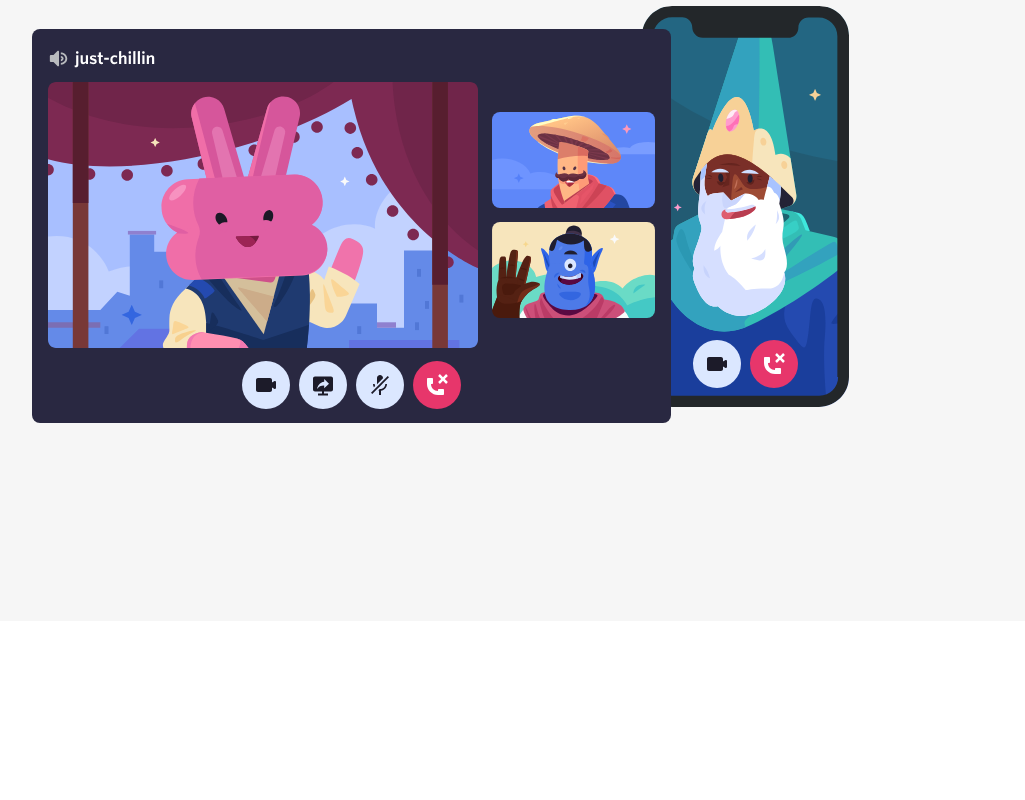
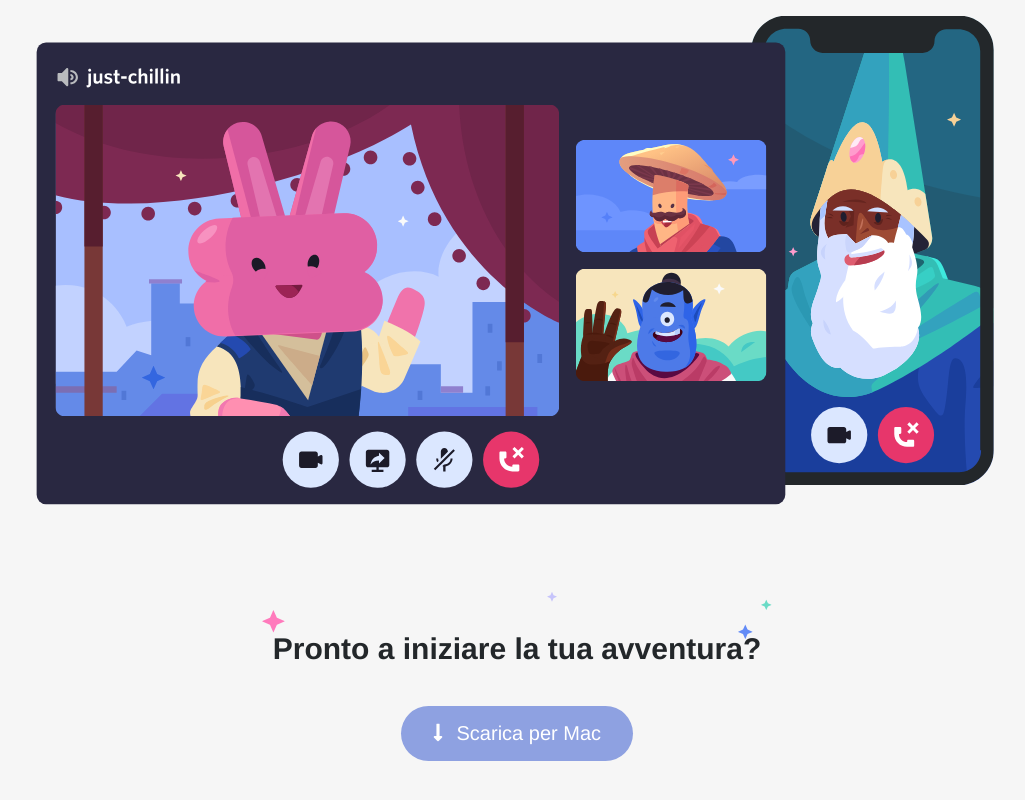
Before and after one commit to pimoGit/hp-discord-replica, a plain HTML site: page index.html in a window 1280 px wide. Shown: the part 4465-5265 px from the top of the page, without its empty margins (123-1148 px from the left). Before the commit the page ends 5086 px from the top, so only its background shows below. Drawn offline with Linux system fonts and the light colour scheme.

Commit message:
section nocol finalization step2

```diff
--- a/css/style.css
+++ b/css/style.css
@@ -58,6 +58,16 @@ e li introduce anche a strutture a griglie di BS*/
     margin-right: 8px;
 }
 
+/* immaginiamolo come elemento di possibile ripetizione nel sito (quindi generalizziamo) */
+.title-stars {
+    background: url("../img/stars.svg") no-repeat;
+    background-size: contain;
+    padding: 10px;
+    padding-top: 40px;
+    text-align: center;
+    margin: 0 auto;
+    font-size: 30px;
+}
 
 /* header */
 header {
@@ -189,6 +199,7 @@ quindi ereditiamo le cose simili) */
 /* cambiamo solo le parti che ci interessano ereditando il resto */
 .main-section.alt-v-nocols .nocol{
     margin-bottom: 16px;
+    text-align: center;
 }
 .main-section.alt-v-nocols .text {
     width: auto;
@@ -196,6 +207,14 @@ quindi ereditiamo le cose simili) */
     padding-left: 90px;
     padding-right: 90px;
     /* margin-left: 0; */
+}
+.main-section.alt-v-nocols .nocol img{
+    width: 100%;
+}
+
+.main-section.alt-v-nocols .nocol h3{
+    width: 50%;
+    margin-bottom: 30px;
 }
 
 /* gestione wave svg
--- a/index.html
+++ b/index.html
@@ -170,6 +170,15 @@
                 <div class="nocol">
                     <img src="img/item4-big.svg" alt="screnshot4">
                 </div>
+                <div class="nocol">
+                    <h3 class="title-stars">
+                        Pronto a iniziare la tua avventura?
+                    </h3>
+                    <a href="#" class="btn">
+                        <i class="fas fa-long-arrow-alt-down"></i>
+                        Scarica per Mac
+                    </a>
+                </div>
             </div>
         </section>
 
```
Also changed, not shown: img/stars.svg (added).
